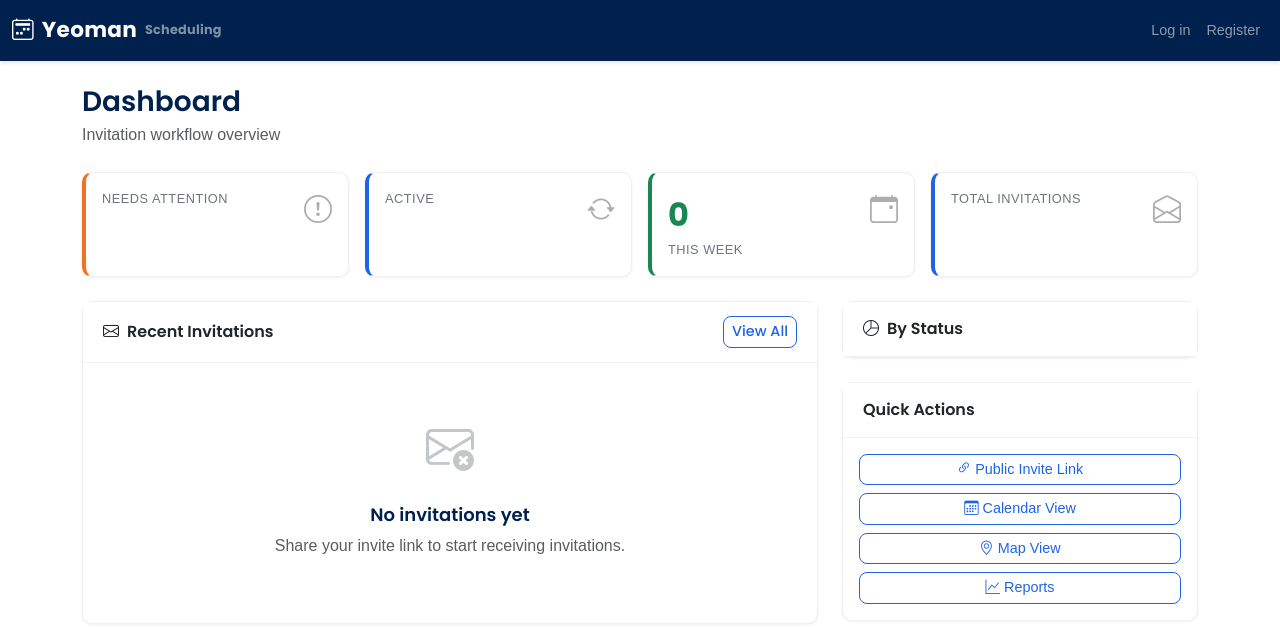
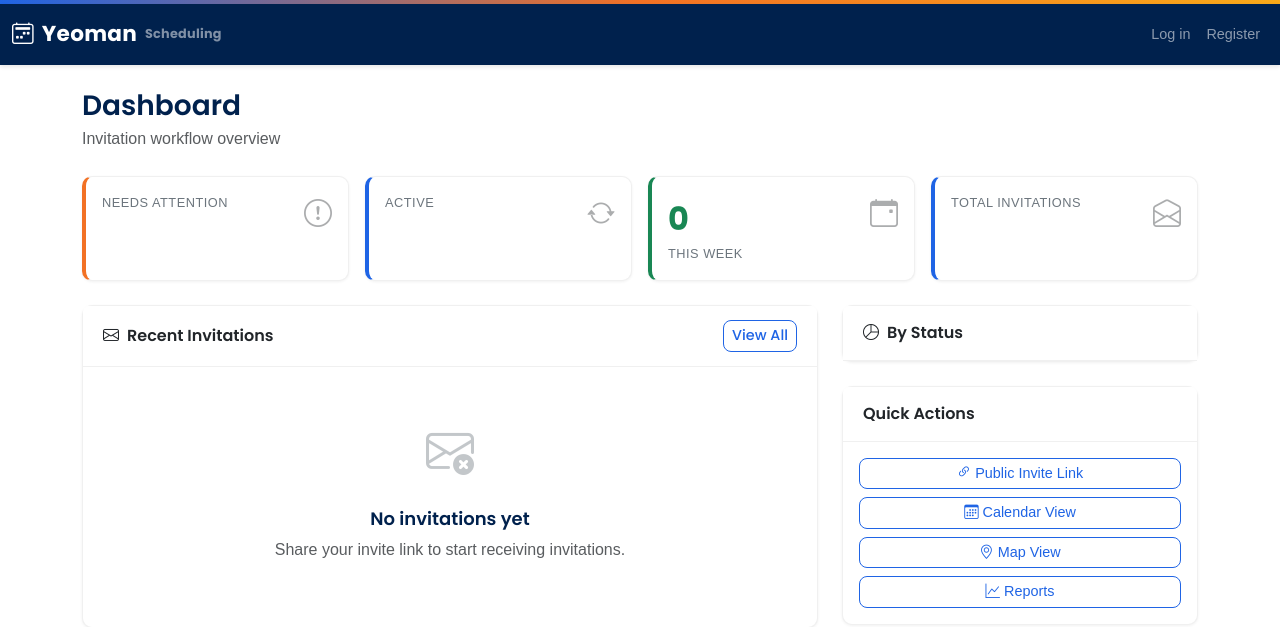
Before and after one commit to okeefedaniel/yeoman, a Django app: template yeoman/templates/yeoman/dashboard.html in a window 1280 px wide. Shown: the top 627 px of the page. Run offline with Django 5.2, Linux system fonts and the light colour scheme; the template is opened without the code that fills it, so the values that code supplies are empty; some libraries are stand-ins or nearby versions.

Commit message:
Phase 1: Add CT brand accent bar for portfolio consistency
- Add <div class="ct-accent-bar"></div> before navbar (matches all other DockLabs products)

Co-Authored-By: Claude Opus 4.6 (1M context) <noreply@anthropic.com>

```diff
--- a/templates/base.html
+++ b/templates/base.html
@@ -20,6 +20,9 @@
 <body>
   <!-- Skip to content -->
   <a href="#main-content" class="visually-hidden-focusable">Skip to content</a>
+
+  <!-- CT Brand Accent Bar -->
+  <div class="ct-accent-bar"></div>
 
   <!-- Navbar -->
   <nav class="navbar navbar-expand-lg navbar-dark" style="background-color: var(--ct-dark-blue);">
```
